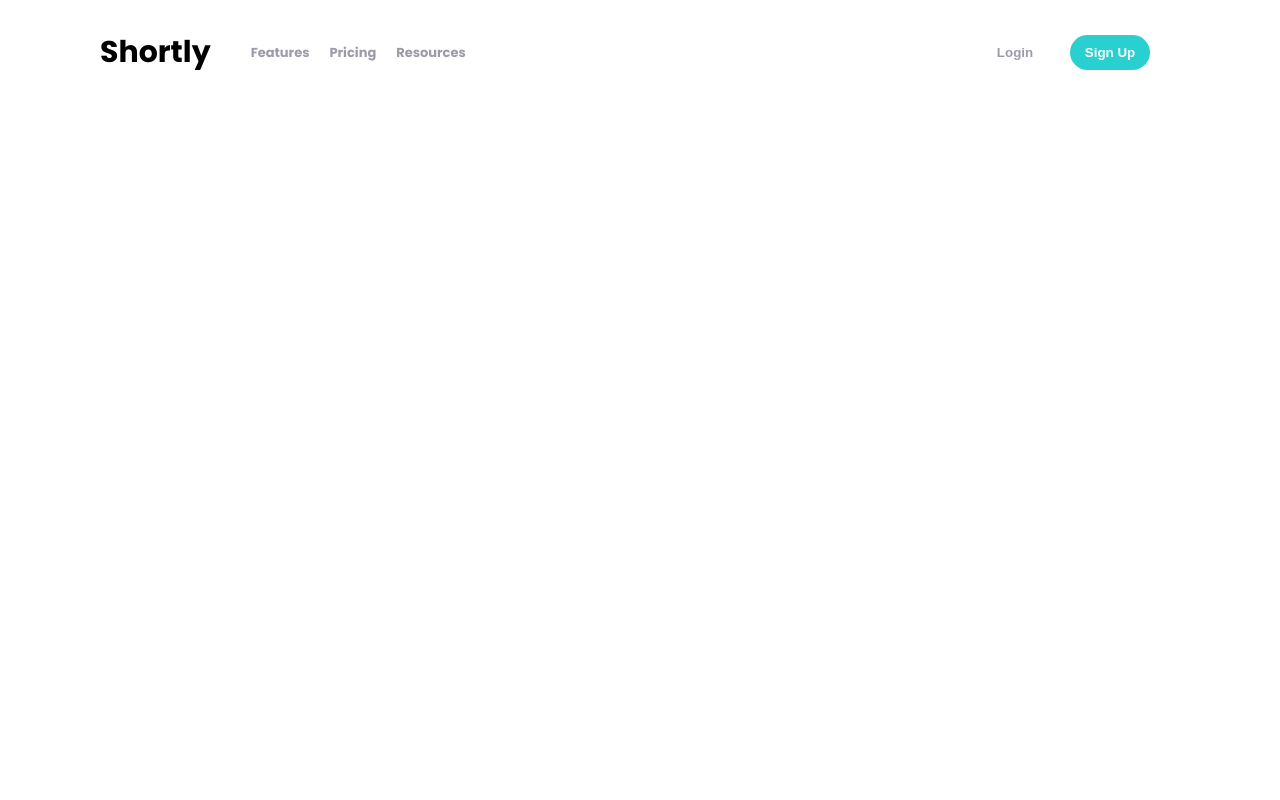
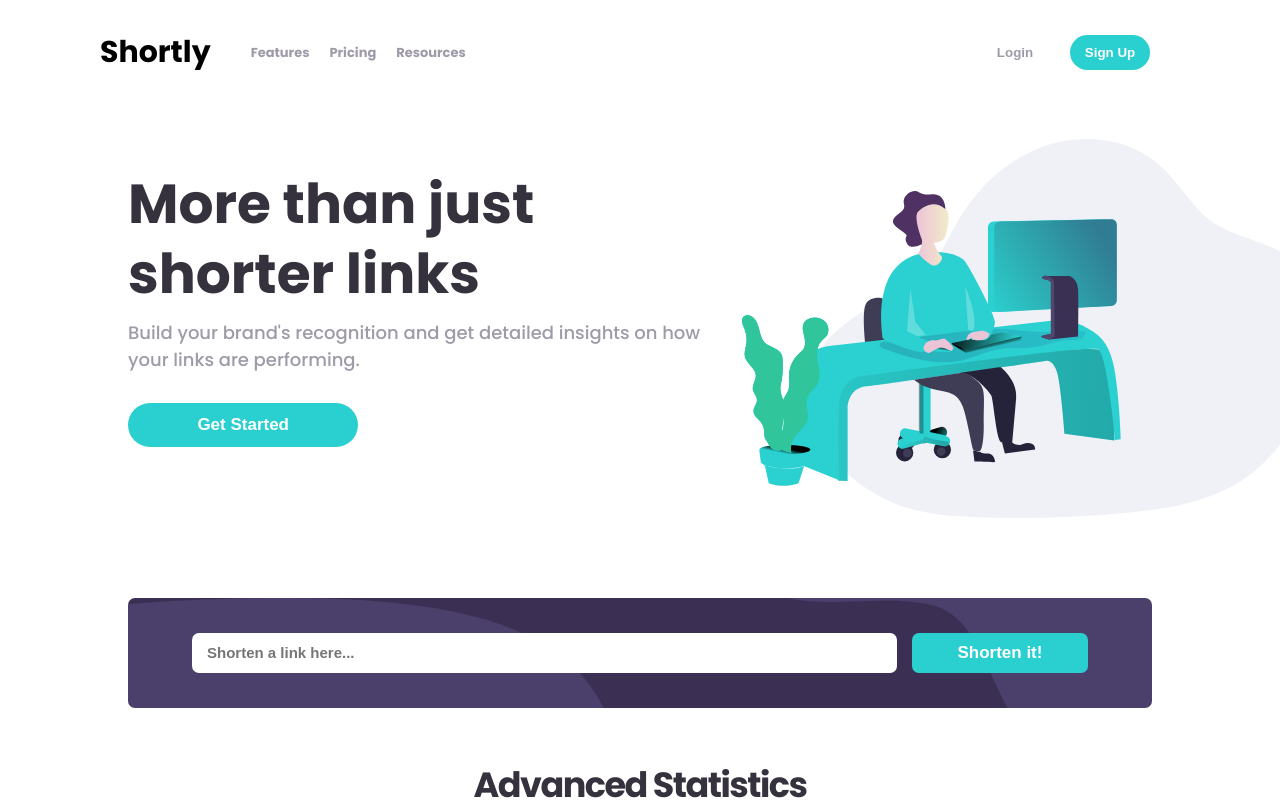
Before and after one commit to igormath/url-shortening, a React (Create React App) app: page / in a window 1280 px wide. Shown: the top 800 px of the page. Built offline with nearby package versions, Linux system fonts and the light colour scheme.

Commit message:
:bricks: Update App.js with new components

```diff
--- a/src/App.js
+++ b/src/App.js
@@ -1,14 +1,27 @@
 import Header from './components/Header/Header';
+import PresentationSection from './components/PresentationSection/PresentationSection';
+import LinksSection from './components/LinksSection/LinksSection';
+import StatisticsSection from './components/StatisticsSection/StatisticsSection';
+import StartSection from './components/StartSection/StartSection';
 
 import './styles/generics/reset.css';
 import './styles/elements/base.css';
-import './styles/settings/colors.css'
+import './styles/settings/colors.css';
+import Footer from './components/Footer/Footer';
+
 
 function App() {
   return (
-    <div className="App">
+    <>
       <Header />
-    </div>
+      <main>
+        <PresentationSection />
+        <LinksSection />
+        <StatisticsSection />
+        <StartSection />
+        <Footer />
+      </main>
+    </>
   );
 }
 
```
